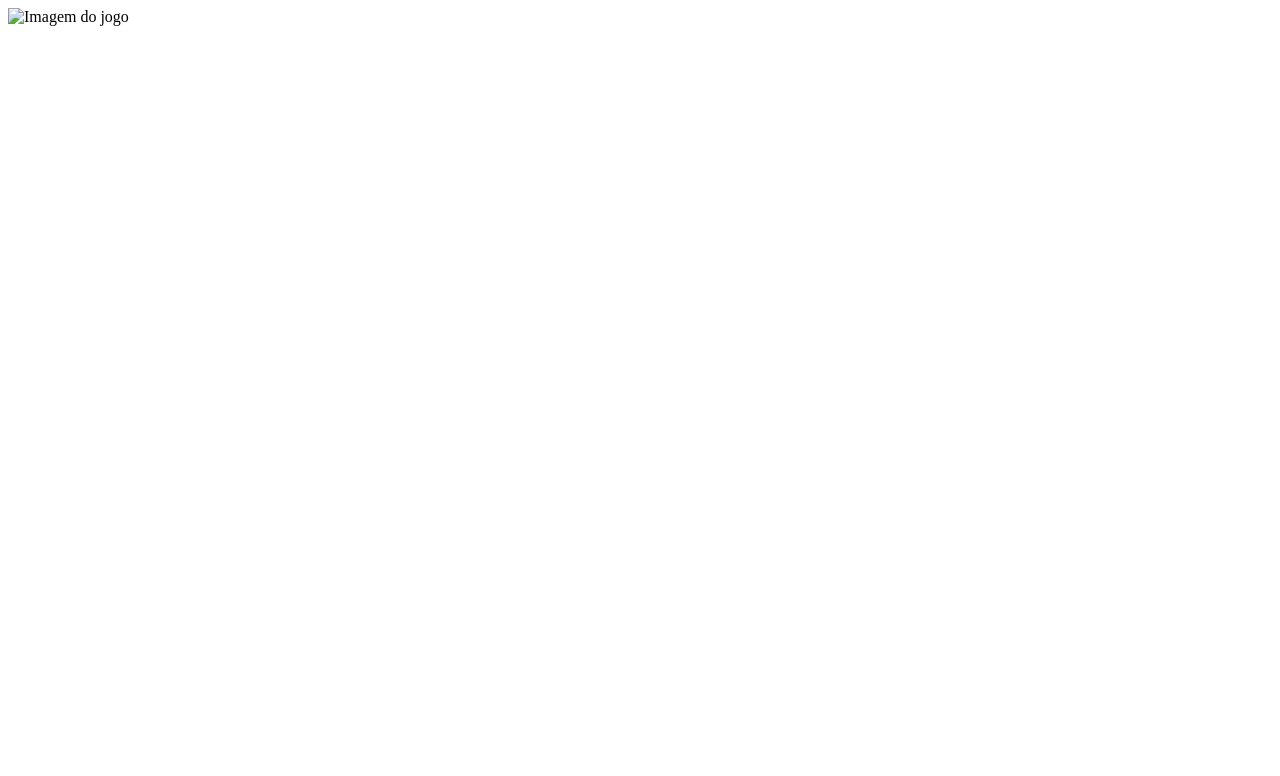
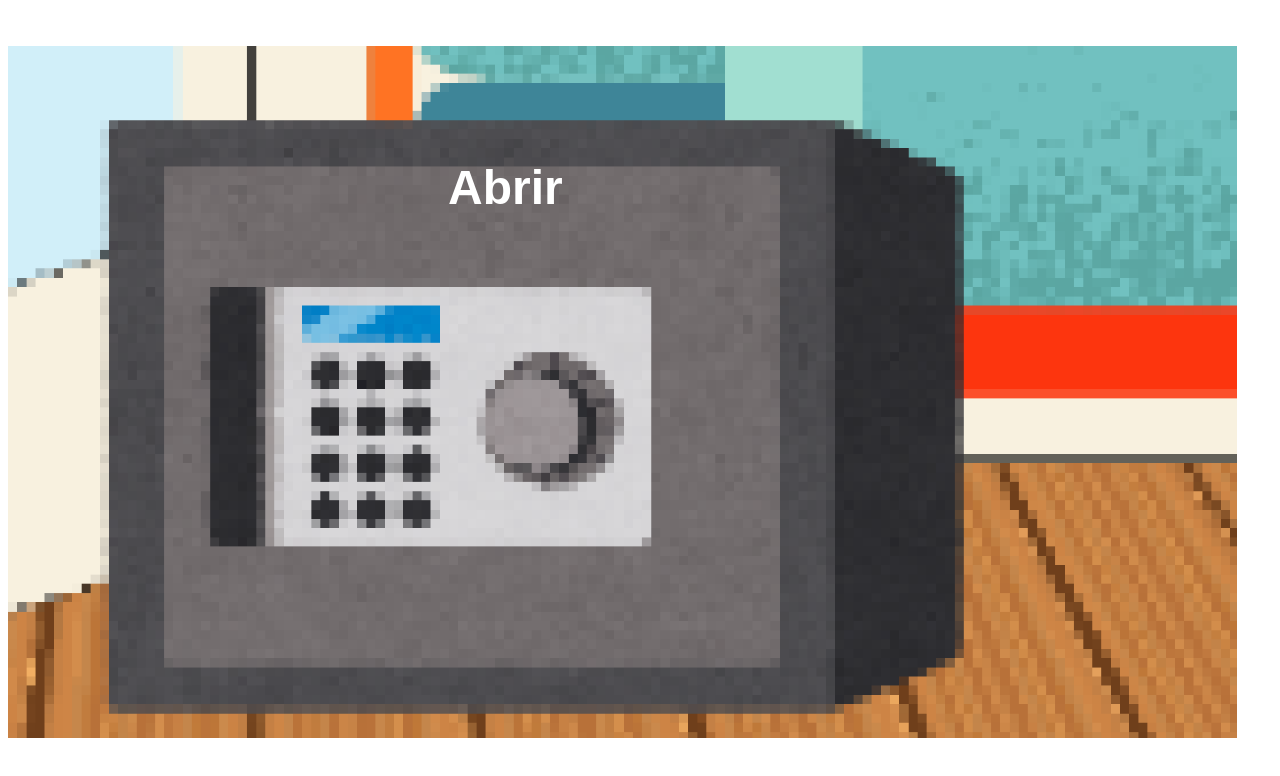
Before and after one commit to nataliagfe/joguinhoksks, a plain HTML site: page cofre.html in a window 1280 px wide. Drawn offline with Linux system fonts and the light colour scheme.

Commit message:
Update cofre.html

```diff
--- a/cofre.html
+++ b/cofre.html
@@ -8,7 +8,7 @@
 </head>
 <body>
     <div id="fundo">
-        <img src="imagens/cofre.png" alt="Imagem do jogo" onclick="voltar()">
+        <img src="cofre.png" alt="Imagem do jogo" onclick="voltar()">
     </div>
     <a href="cofre2.html">Abrir</a>
     <script src="o.js"></script>
```
